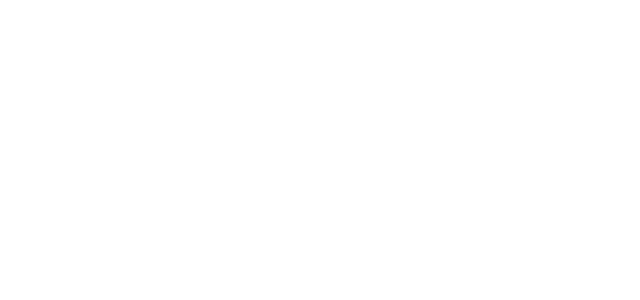
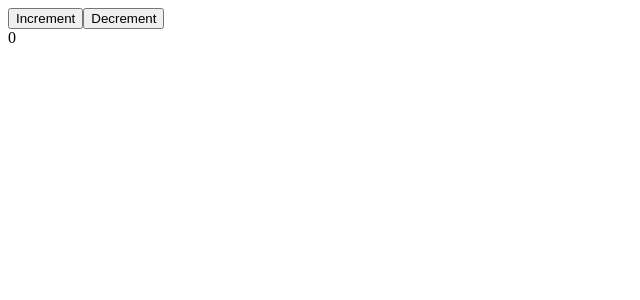
Before and after one commit to akashkriplani/React-Redux-With-TypeScript, a React (Create React App) app: page / in a window 1280 px wide. Shown: the top 300 px of the page, without its empty margins (0-640 px from the left). Built offline with nearby package versions, Linux system fonts and the light colour scheme.

Commit message:
Add increment decrement buttons

```diff
--- a/src/index.tsx
+++ b/src/index.tsx
@@ -6,8 +6,24 @@
 }
 
 class App extends React.Component<AppProps> {
+  state = { counter: 0 };
+
+  onIncrement = (): void => {
+    this.setState({ counter: this.state.counter + 1 });
+  };
+
+  onDecrement = (): void => {
+    this.setState({ counter: this.state.counter - 1 });
+  };
+
   render() {
-    return <div>{this.props.color}</div>;
+    return (
+      <div>
+        <button onClick={this.onIncrement}>Increment</button>
+        <button onClick={this.onDecrement}>Decrement</button>
+        <div>{this.state.counter}</div>
+      </div>
+    );
   }
 }
 
```
